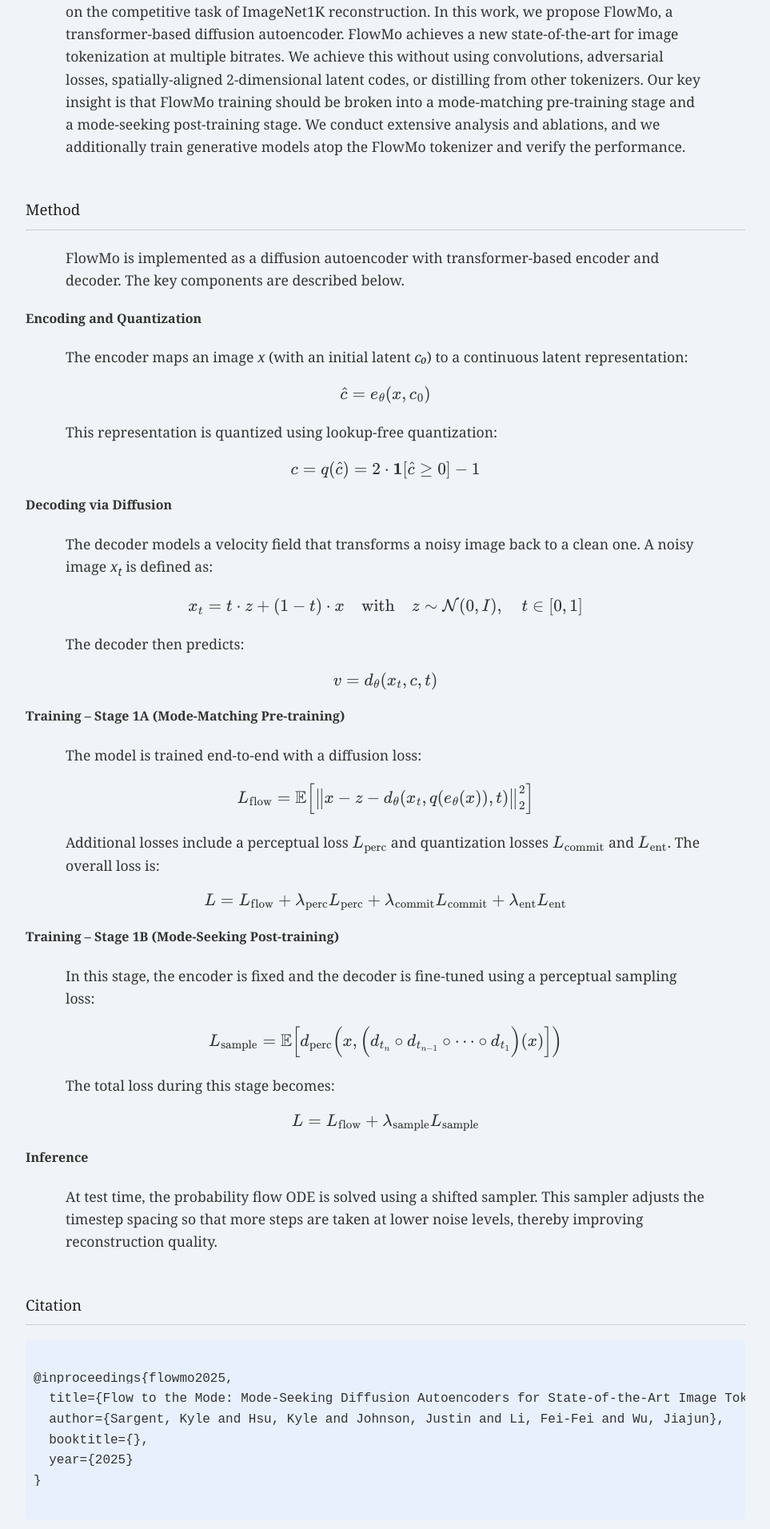
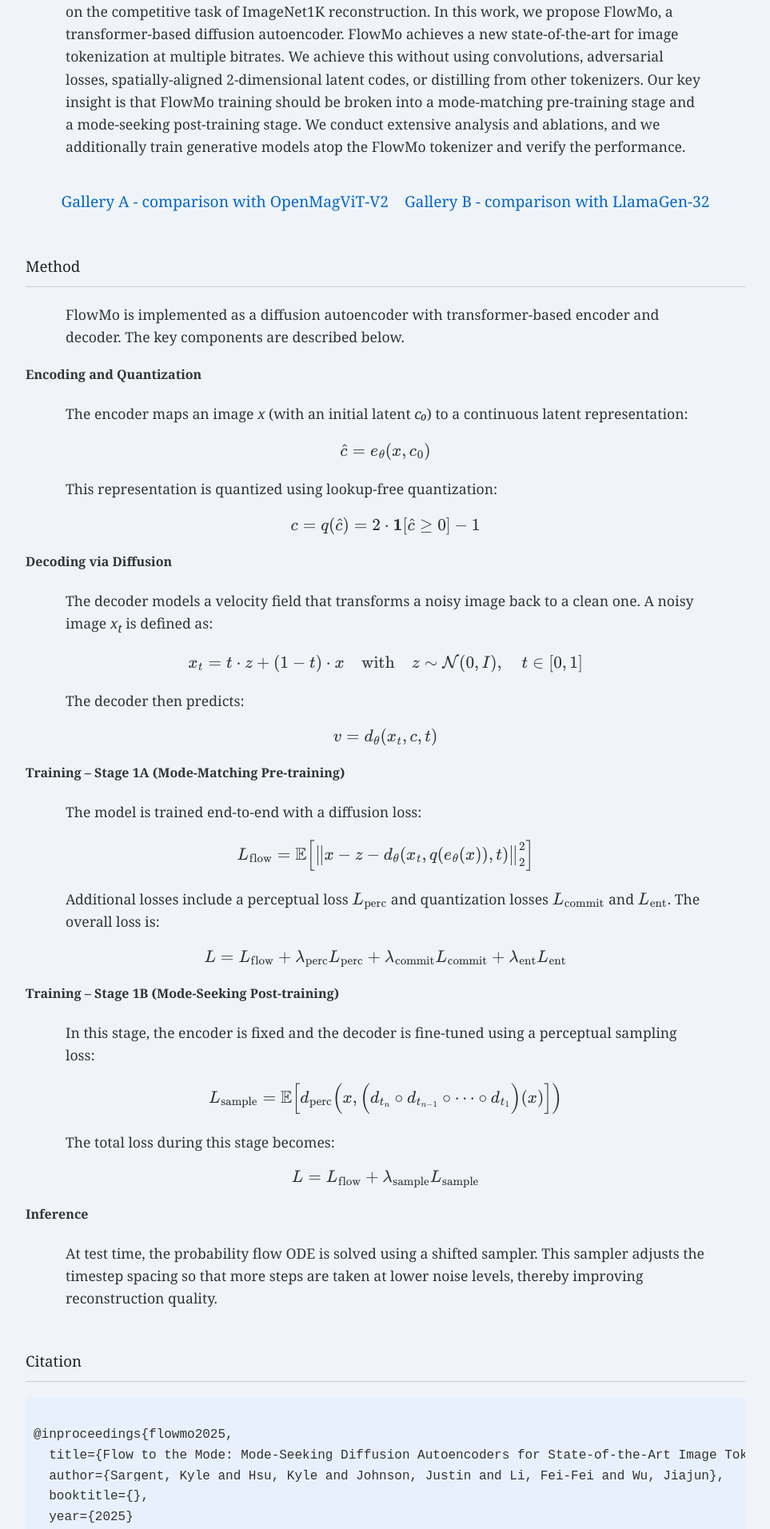
Before and after one commit to kylesargent/kylesargent.github.io, a Jekyll site: the page flowmo.html, which Jekyll copies as it is, in a window 1280 px wide. Shown: the part 562-2474 px from the top of the page at 80% size, without its empty margins (158-1121 px from the left). Built offline with Jekyll 4.4.1, drawn with Linux system fonts in a browser that asks for light colours.

Commit message:
add galleries

```diff
--- a/flowmo.html
+++ b/flowmo.html
@@ -224,6 +224,36 @@ We conduct extensive analysis and ablations, and we additionally train generativ
 and verify the performance.
   </p>
 
+    <!doctype html>
+    <html lang="en">
+    <head>
+    <meta charset="utf-8">
+    <title>Gallery Links</title>
+    <style>
+        .link-container {
+        display: flex;
+        justify-content: center;
+        gap: 20px; /* space between the links */
+        margin-top: 40px;
+        }
+        .link-container a {
+        text-decoration: none;
+        font-size: 1.2em;
+        color: #0066cc;
+        }
+        .link-container a:hover {
+        text-decoration: underline;
+        }
+    </style>
+    </head>
+    <body>
+    <div class="link-container">
+        <a href="https://kylesargent.github.io/flowmo_a_gallery.html">Gallery A - comparison with OpenMagViT-V2</a>
+        <a href="https://kylesargent.github.io/flowmo_b_gallery.html">Gallery B - comparison with LlamaGen-32</a>
+    </div>
+    </body>
+    </html>
+
 
   <h3>Method</h3>
   <p>
```
Also changed, not shown: images/flowmo/flowmo_b_gallery/col1_gt.png, images/flowmo/flowmo_b_gallery/col1_llamagen.png, images/flowmo/flowmo_b_gallery/col1_ours.png.
